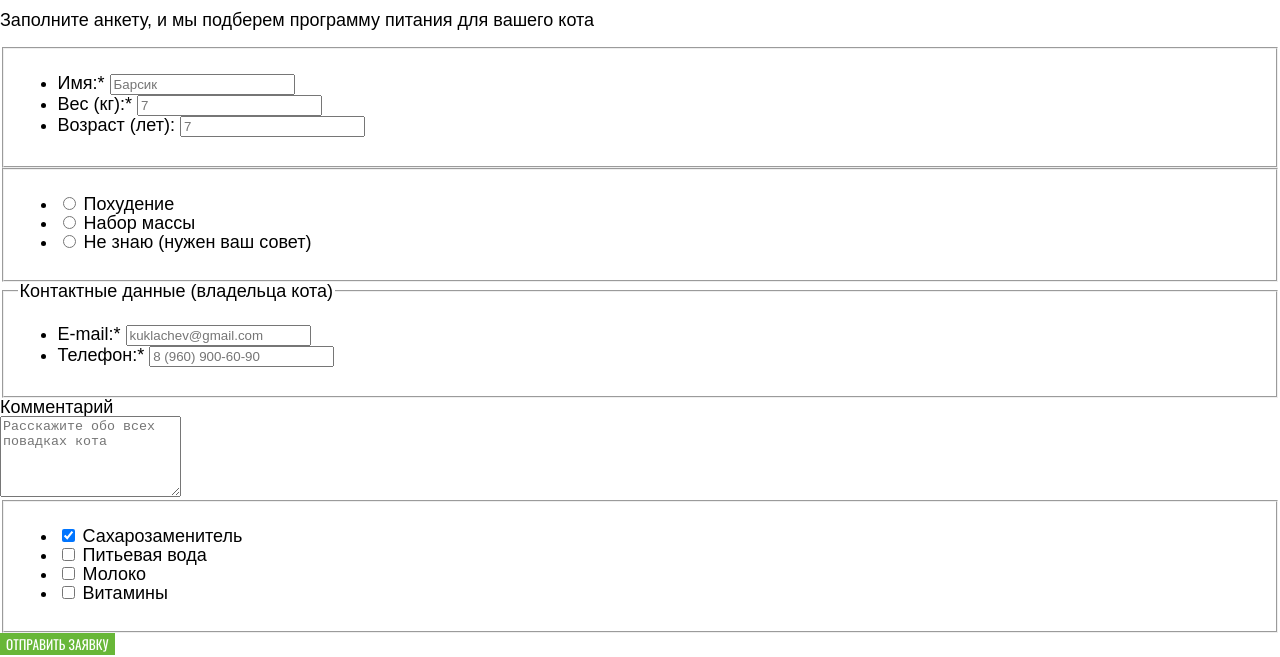
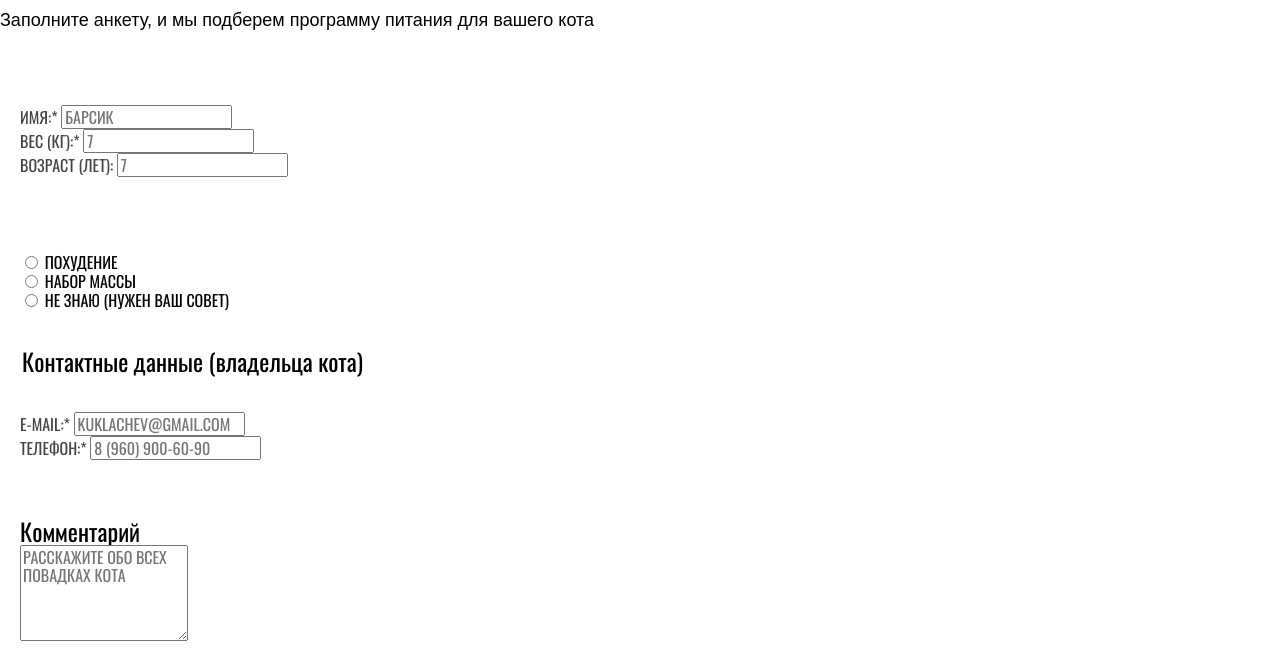
Before and after one commit to rocketDim/cat-energy-23, a website: page source/form.html in a window 1280 px wide. Shown: the part 149-806 px from the top of the page. Drawn offline with Linux system fonts and the light colour scheme.

Commit message:
Стили формы  сделал

```diff
--- /dev/null
+++ b/source/sass/blocks/control.scss
@@ -0,0 +1,7 @@
+.control {
+    font-family: $font-heading;
+    font-weight: 400;
+    font-size: 16px;
+    line-height: 18px;
+    text-transform: uppercase;
+}
--- /dev/null
+++ b/source/sass/blocks/field-group.scss
@@ -0,0 +1,16 @@
+.field-group {
+    padding: 20px 0;
+    border: none;
+}
+
+.field-group__heading {
+    font-family: $font-heading;
+    font-weight: 400;
+    font-size: 24px;
+    line-height: 26px;
+}
+
+.field-group__list {
+    padding: 0;
+    list-style: none;
+}
--- /dev/null
+++ b/source/sass/blocks/field.scss
@@ -0,0 +1,15 @@
+.field {
+    color: $color-gray-70;
+    font-family: $font-heading;
+    font-weight: 400;
+    font-size: 16px;
+    line-height: 18px;
+    text-transform: uppercase;
+}
+
+.field__input {
+    font-family: inherit;
+    font-size: 16px;
+    line-height: 18px;
+    text-transform: uppercase;
+}
--- /dev/null
+++ b/source/sass/blocks/form.scss
@@ -0,0 +1,7 @@
+.form {
+    padding: 20px;
+}
+
+.form__group {
+    margin: 0;
+}
--- /dev/null
+++ b/source/sass/blocks/switcher.scss
@@ -0,0 +1,7 @@
+.switcher__button {
+    font-family: $font-heading;
+    font-weight: 400;
+    font-size: 16px;
+    line-height: 20px;
+    text-transform: uppercase;
+}
--- a/source/sass/style.scss
+++ b/source/sass/style.scss
@@ -22,3 +22,8 @@
 @import "../sass/blocks/card-row.scss";
 @import "../sass/blocks/offer.scss";
 @import "../sass/blocks/contacts.scss";
+@import "../sass/blocks/switcher.scss";
+@import "../sass/blocks/control.scss";
+@import "../sass/blocks/field.scss";
+@import "../sass/blocks/field-group.scss";
+@import "../sass/blocks/form.scss";
```
Also changed, not shown: source/css/blocks/control.css (added), source/css/blocks/field-group.css (added), source/css/blocks/field.css (added), source/css/blocks/form.css (added), source/css/blocks/switcher.css (added), source/css/style-dist.css, source/css/style.css.
